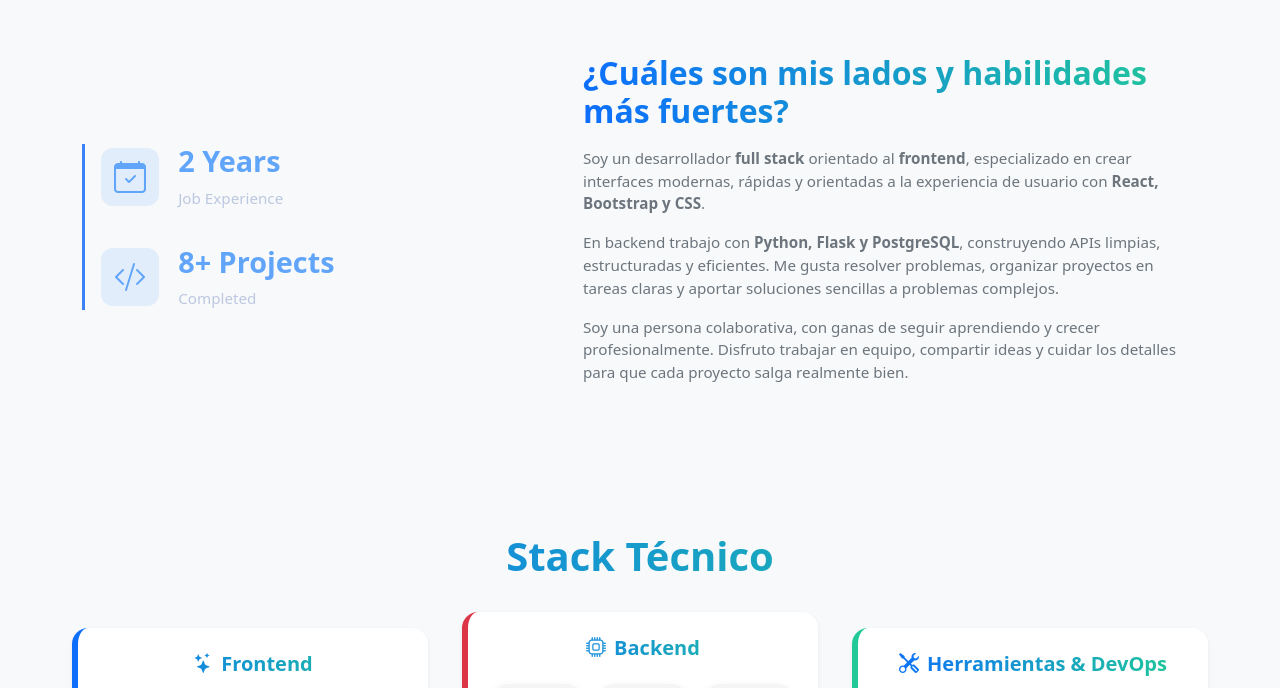
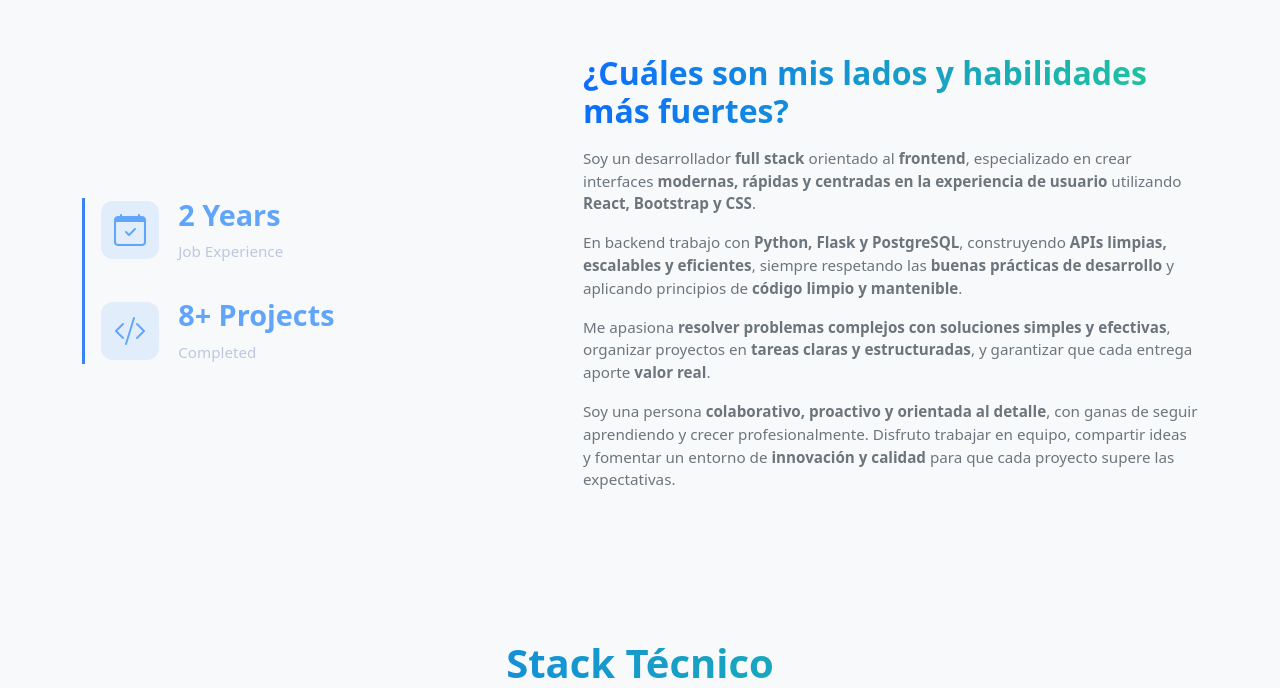
Before and after one commit to JCGJ94/MyPortfolio, a React (Vite) app: page / in a window 1280 px wide. Shown: the part 987-1675 px from the top of the page. Built offline with nearby package versions, Linux system fonts and the light colour scheme.

Commit message:
feat: update text about me section

```diff
--- a/src/componentes/About/About.jsx
+++ b/src/componentes/About/About.jsx
@@ -35,30 +35,38 @@ export function About() {
           <div className="col-12 col-lg-7">
             <div className="about-text">
               <h3 className="about-title text-gradient">
-                ¿Cuáles son mis lados y <span>habilidades </span>  más fuertes?
+                ¿Cuáles son mis lados y <span>habilidades</span> más fuertes?
               </h3>
 
               <p>
-                Soy un desarrollador <strong>full stack</strong> orientado al
+                Soy un desarrollador <strong>full stack </strong> orientado al
                 <strong> frontend</strong>, especializado en crear interfaces
-                modernas, rápidas y orientadas a la experiencia de usuario con
-                <strong> React, Bootstrap y CSS</strong>.
+                <strong> modernas, rápidas y centradas en la experiencia de usuario </strong>
+                utilizando <strong>React, Bootstrap y CSS</strong>.
               </p>
 
               <p>
                 En backend trabajo con <strong>Python, Flask y PostgreSQL</strong>,
-                construyendo APIs limpias, estructuradas y eficientes.
-                Me gusta resolver problemas, organizar proyectos en tareas claras
-                y aportar soluciones sencillas a problemas complejos.
+                construyendo <strong>APIs limpias, escalables y eficientes</strong>,
+                siempre respetando las <strong> buenas prácticas de desarrollo </strong>
+                y aplicando principios de <strong>código limpio y mantenible</strong>.
               </p>
 
               <p>
-                Soy una persona colaborativa, con ganas de seguir aprendiendo y
-                crecer profesionalmente. Disfruto trabajar en equipo, compartir
-                ideas y cuidar los detalles para que cada proyecto salga realmente bien.
+                Me apasiona <strong>resolver problemas complejos con soluciones simples y efectivas</strong>,
+                organizar proyectos en <strong>tareas claras y estructuradas</strong>,
+                y garantizar que cada entrega aporte <strong>valor real</strong>.
+              </p>
+
+              <p>
+                Soy una persona <strong>colaborativo, proactivo y orientada al detalle</strong>,
+                con ganas de seguir aprendiendo y crecer profesionalmente.
+                Disfruto trabajar en equipo, compartir ideas y fomentar un entorno de <strong>
+                  innovación y calidad</strong> para que cada proyecto supere las expectativas.
               </p>
             </div>
           </div>
+
 
         </div>
       </div>
```
